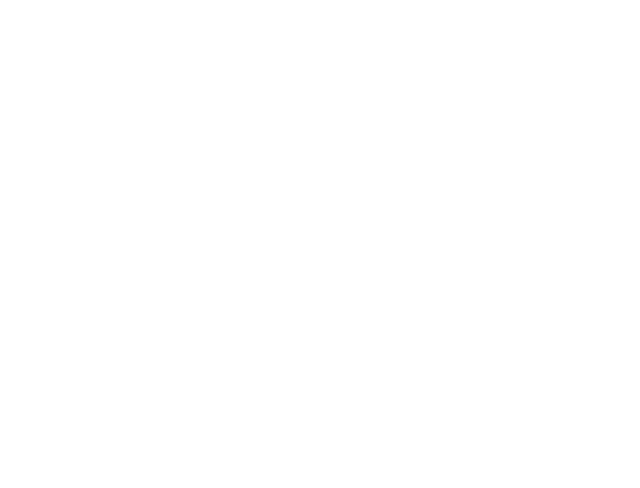
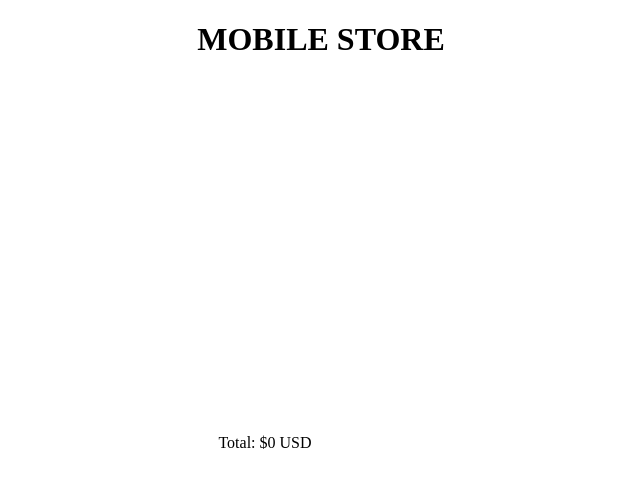
Before and after one commit to candrepa1/mobile-store, a React (Create React App) app: page /cart in a window 1280 px wide. Before the commit this address had no page. Shown: the top 488 px of the page, without its empty margins (319-959 px from the left). Built offline with nearby package versions, Linux system fonts and the light colour scheme.

Commit message:
add to cart functionality

```diff
--- a/package.json
+++ b/package.json
@@ -7,6 +7,7 @@
     "@testing-library/react": "^13.4.0",
     "@testing-library/user-event": "^13.5.0",
     "firebase": "^10.6.0",
+    "fuse.js": "^7.0.0",
     "lodash": "^4.17.21",
     "react": "^18.2.0",
     "react-dom": "^18.2.0",
--- a/src/App.js
+++ b/src/App.js
@@ -2,6 +2,7 @@ import Register from './pages/Register';
 import Login from './pages/Login';
 import Products from './pages/Products';
 import Product from './pages/Product';
+import Cart from './pages/Cart'
 import { BrowserRouter, Routes, Route } from "react-router-dom";
 import Layout from './pages/Layout';
 
@@ -10,12 +11,13 @@ function App() {
     <BrowserRouter>
       <Routes>
         <Route element={<Layout />}>
-          <Route path="/" element={<Register />} />
-          <Route path="/login" element={<Login />} />
+          <Route path="/" element={<Login />} />
+          <Route path="/register" element={<Register />} />
           <Route path="/products">
             <Route index element={<Products />} />
             <Route path=":id" element={<Product />} />
           </Route>
+          <Route path="/cart" element={<Cart />} />
         </Route>
       </Routes>
     </BrowserRouter>
--- /dev/null
+++ b/src/contexts/CartContext.jsx
@@ -0,0 +1,5 @@
+import { createContext } from "react"
+
+const CartContext = createContext({});
+
+export default CartContext;
--- /dev/null
+++ b/src/pages/Cart.jsx
@@ -0,0 +1,28 @@
+import { useContext, useEffect, useState } from "react";
+import CartContext from "../contexts/CartContext";
+
+const Cart = () => {
+    const { products } = useContext(CartContext);
+    const productNames = Object.keys(products);
+    const [total, setTotal] = useState(0);
+
+    useEffect(() => {
+        const totalPrice = productNames.reduce((price, product) => {
+            const totalProduct = products[product].price * products[product].quantity;
+
+            return price + totalProduct;
+        }, 0);
+        setTotal(totalPrice);
+    }, [])
+
+    return <>
+        {productNames.map((name) => <div>
+            <img src={products[name].imageUrl} width={200} height={200} />
+            <p>{name}</p>
+            <p>{products[name].quantity}</p>
+        </div>)}
+        <div><p>Total: ${total} USD</p></div>
+    </>
+}
+
+export default Cart;
--- a/src/pages/Layout.jsx
+++ b/src/pages/Layout.jsx
@@ -1,13 +1,16 @@
 import FirebaseProvider from "../providers/FirebaseProvider";
 import styled from 'styled-components';
 import { Outlet } from "react-router-dom";
+import CartProvider from "../providers/CartProvider";
 
 const Layout = () => {
   return <FirebaseProvider>
+    <CartProvider>
       <Title>MOBILE STORE</Title>
       <AppContainer>
         <Outlet />
       </AppContainer>
+    </CartProvider>
   </FirebaseProvider>
 };
 
@@ -16,11 +19,13 @@ const AppContainer = styled.div`
   align-items: center;
   justify-content: center;
   height: 80vh;
-  width: 100vw;
+  width: 90vw;
+  margint-top: 100px;
 `;
 
 const Title = styled.h1`
   text-align: center;
+  height: 10vh;
 `
 
 export default Layout;
--- a/src/pages/Product.jsx
+++ b/src/pages/Product.jsx
@@ -3,11 +3,16 @@ import FirebaseContext from "../contexts/FirebaseContext";
 import { doc, getDoc } from "firebase/firestore";
 import styled from "styled-components";
 import { useParams } from 'react-router-dom';
+import CartContext from "../contexts/CartContext";
+import { useNavigate } from "react-router-dom";
 
 const Product = () => {
     const { db } = useContext(FirebaseContext);
     const [product, setProduct] = useState({});
+    const [quantity, setQuantity] = useState(1);
+    const { addToBag } = useContext(CartContext);
     const { id } = useParams();
+    const navigate = useNavigate();
 
     const getDocument = async () => {
         const docRef = doc(db, "productos", id);
@@ -18,7 +23,19 @@ const Product = () => {
         }
     };
 
-    console.log(product, 'product!')
+    const changeQuantity = (e) => {
+        setQuantity(Number(e.target.value));
+    }
+
+    const addProduct = () => {
+        addToBag({
+            [product.name]: {
+                quantity,
+                imageUrl: product.imageUrl,
+                price: product.price,
+            }
+        })
+    };
 
     useEffect(() => {
         getDocument();
@@ -31,14 +48,26 @@ const Product = () => {
         </TitleContainer>
         <DescriptionContainer>
             <CartContainer>
-                <AddToCart>Add to cart</AddToCart>
+                <div>
+                    <input type="number" min="1" max={product.stock} value={quantity} onChange={changeQuantity} />
+                    <AddToCart onClick={addProduct}>Add to cart</AddToCart>
+                </div>
                 <StyledPrice>${product.price} USD</StyledPrice>
             </CartContainer>
             <p>{product.stock} units left in stock</p>
             <p>{product.description}</p>
         </DescriptionContainer>
+        <Cart onClick={() => navigate('/cart')}>CART</Cart>
     </Container>;
 }
+
+const Cart = styled.button`
+    position: fixed;
+    top: 0;
+    right: 0;
+    width: 70px;
+    height: 50px;
+`;
 
 const CartContainer = styled.div`
     display: flex;
@@ -53,6 +82,7 @@ const AddToCart = styled.button`
     background-color: #deca14;
     font-size: 20px;
     cursor: pointer;
+    margin-left: 20px;
 `;
 
 const StyledPrice = styled.h2`
--- a/src/pages/Products.jsx
+++ b/src/pages/Products.jsx
@@ -4,6 +4,7 @@ import FirebaseContext from "../contexts/FirebaseContext";
 import styled from "styled-components";
 import { uniq } from 'lodash'
 import { useNavigate } from "react-router-dom";
+import Fuse from 'fuse.js';
 
 const Products = () => {
     const { db } = useContext(FirebaseContext);
@@ -11,7 +12,11 @@ const Products = () => {
     const [search, setSearch] = useState('');
     const [categories, setCategories] = useState([])
     const [checked, setChecked] = useState([]);
+    const [isFiltering, setIsFiltering] = useState(false);
     const navigate = useNavigate();
+    const fuse = new Fuse(products, {
+        keys: ['name']
+    })
 
     const getAllProducts = async () => {
         const list = [];
@@ -25,13 +30,16 @@ const Products = () => {
 
     const onSearch = (e) => {
         if (e.keyCode === 13) {
-            const filteredProducts = products.filter(({ name }) => name === search);
-            setProducts(filteredProducts);
+            setIsFiltering(true);
+            const filteredProducts = fuse.search(search)[0].item;
+            const list = [filteredProducts];
+            setProducts(list);
         }
     };
 
     const onChangeInput = (e) => {
         setSearch(e.target.value);
+        setIsFiltering(false);
     }
 
     const onCheck = (cat, e) => {
@@ -48,19 +56,24 @@ const Products = () => {
     }
 
     useEffect(() => {
-        getAllProducts().then((list) => {
-            setProducts(list)
-            const cats = uniq(list.map(({ type }) => type));
-            setCategories(cats);
-        })
-    }, [])
-
-    console.log(products, 'products!')
+        if (!isFiltering) {
+            getAllProducts().then((list) => {
+                setProducts(list);
+                const cats = getCategories(list);
+                setCategories(cats);
+            });
+        }
+    }, [isFiltering])
 
     useEffect(() => {
         if (checked.length) {
+            setIsFiltering(true);
             const filteredProducts = products.filter(({ type }) => checked.includes(type));
             setProducts(filteredProducts)
+            const cats = getCategories(filteredProducts);
+            setCategories(cats);
+        } else {
+            setIsFiltering(false);
         }
     }, [checked.length])
 
@@ -70,13 +83,33 @@ const Products = () => {
             <Menu>
                 <BoldElement>Categories</BoldElement>
                 <NestedMenu>
-                    {categories.map((cat) => <li><input type="checkbox" onClick={(e) => onCheck(cat, e)} />{cat}</li>)}
+                    {categories.map((cat) => <li><input type="checkbox" onChange={(e) => onCheck(cat, e)} checked={isChecked(checked, cat)} />{cat}</li>)}
                 </NestedMenu>
             </Menu>
-            {products.map(({ id, imageUrl, stock, name, price, type }) => <Product key={name} onClick={() => goToProductDetail(id)}><img src={imageUrl} width={200} height={200} /><h1>{name}</h1><p>{stock} units left in stock</p><p>${price} USD</p><p>Categories: {type}</p></Product>)}
+            <StyledProducts>{products.map(({ id, imageUrl, stock, name, price, type }) => <Product key={name} onClick={() => goToProductDetail(id)}><img src={imageUrl} width={200} height={200} /><h1>{name}</h1><p>{stock} units left in stock</p><p>${price} USD</p><p>Categories: {type}</p></Product>)}</StyledProducts>
         </ProductsContainer>
+        <Cart onClick={() => navigate('/cart')}>CART</Cart>
     </Container>;
-}
+};
+
+const isChecked = (list, cat) => list.includes(cat);
+
+const getCategories = (list) => uniq(list.map(({ type }) => type));
+
+const Cart = styled.button`
+    position: fixed;
+    top: 0;
+    right: 0;
+    width: 70px;
+    height: 50px;
+`;
+
+const StyledProducts = styled.div`
+    display: grid;
+    grid-template-columns: repeat(3, 1fr);
+    grid-template-rows: repeat(7, 1fr);
+    height: 100vh;
+`;
 
 const Menu = styled.ul`
     list-style-type: none;
--- /dev/null
+++ b/src/providers/CartProvider.jsx
@@ -0,0 +1,31 @@
+import { useState } from "react";
+import CartContext from "../contexts/CartContext";
+
+const CartProvider = ({ children }) => {
+    const [products, setProducts] = useState({});
+
+    const addToBag = (toAdd) => {
+        const initialNames = Object.keys(products);
+        const toAddNames = Object.keys(toAdd);
+        const alreadyAdded = toAddNames.reduce((final, item) => {
+            if (initialNames.includes(item)) {
+                return [...final, item]
+            } else {
+                return final
+            }
+        }, []);
+        const finalProducts = { ...products };
+        alreadyAdded.forEach((item) => {
+            finalProducts[item].quantity = products.item.quantity + toAdd.item.quantity;
+        });
+        setProducts({ ...finalProducts, ...toAdd });
+    }
+
+    console.log(products, 'CartProvider!')
+
+    return <CartContext.Provider value={{ products, addToBag }}>
+        {children}
+    </CartContext.Provider>
+}
+
+export default CartProvider;
```
Also changed, not shown: 1 other file (tests, documents, lock files or other folders). Lines whose indentation alone changed are shown as unchanged.
